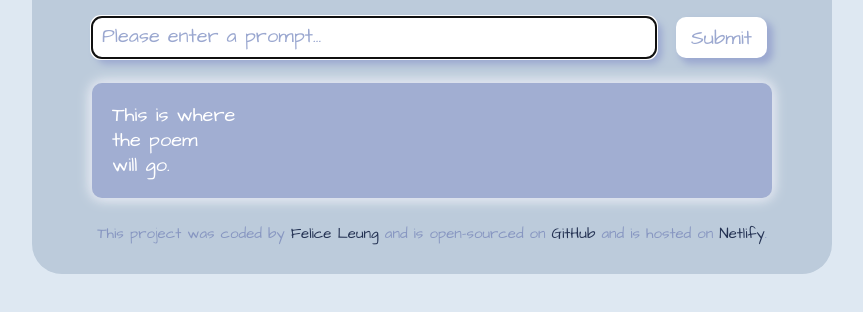
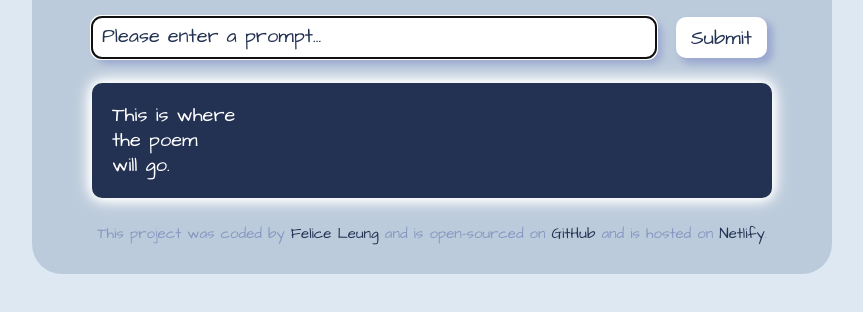
Before and after one commit to felicelhc/AI-POEMS-PROJ, a plain HTML site: page index.html in a window 1280 px wide. Shown: the part 242-554 px from the top of the page, without its empty margins (208-1071 px from the left). Drawn offline with Linux system fonts and the light colour scheme; a web font is replaced by a local one.

Commit message:
form id and simple CSS added

```diff
--- a/index.html
+++ b/index.html
@@ -22,7 +22,7 @@
     <div class="container">
       <header><h1>AI Poem Generator</h1></header>
       <main>
-        <form>
+        <form id="poem-form">
           <input
             id="prompt-input"
             type="text"
--- a/src/styles.css
+++ b/src/styles.css
@@ -37,7 +37,7 @@ form {
 }
 
 input::placeholder {
-  color: #9ba8d0;
+  color: #233152;
   font-size: 20px;
 }
 
@@ -46,7 +46,7 @@ input::placeholder {
   border: #fff;
   border-radius: 10px;
   box-shadow: 5px 5px 7px 1px #9ba8d0;
-  color: #9ba8d0;
+  color: #233152;
   font-family: "Architects Daughter", cursive;
   font-size: 20px;
   margin-left: 20px;
@@ -54,16 +54,16 @@ input::placeholder {
 }
 
 #submit-button:hover {
-  background: #9ba8d0;
+  background: #233152;
   box-shadow: 5px 5px 7px 1px #fff;
   color: #fff;
   transition: all 200ms ease-in-out;
 }
 
 #poem-space {
-  background: rgba(155, 168, 208, 0.8);
+  background: #233152;
   border-radius: 10px;
-  box-shadow: 0 0 10px #d8dcec, 0 0 15px #fff;
+  box-shadow: 0 0 10px #fff, 0 0 15px #fff, 0 0 20px #fff;
   color: #fff;
   display: flex;
   font-size: 20px;
```
